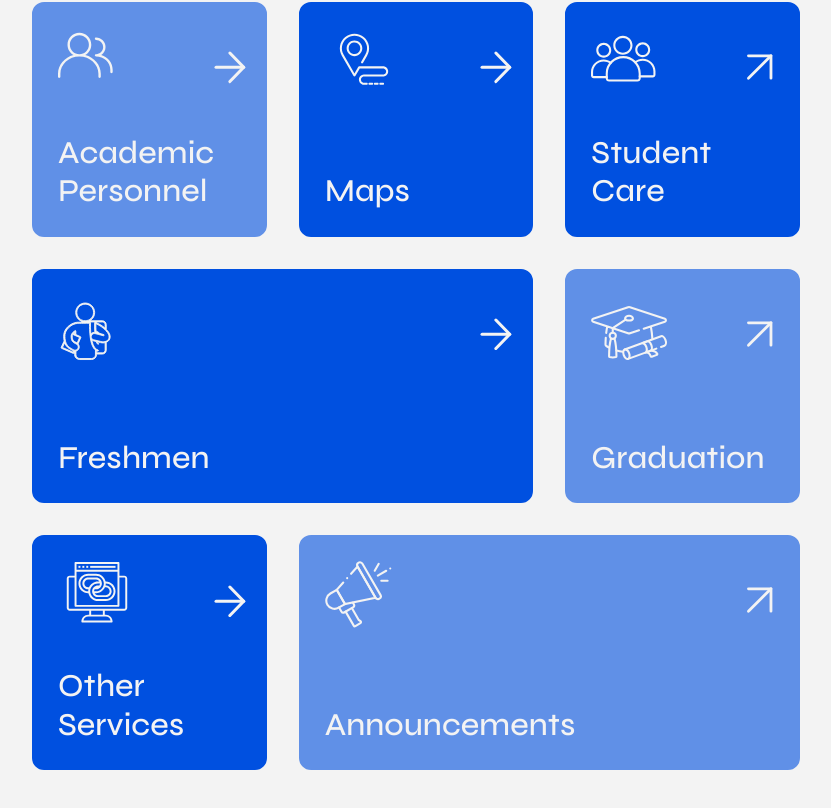
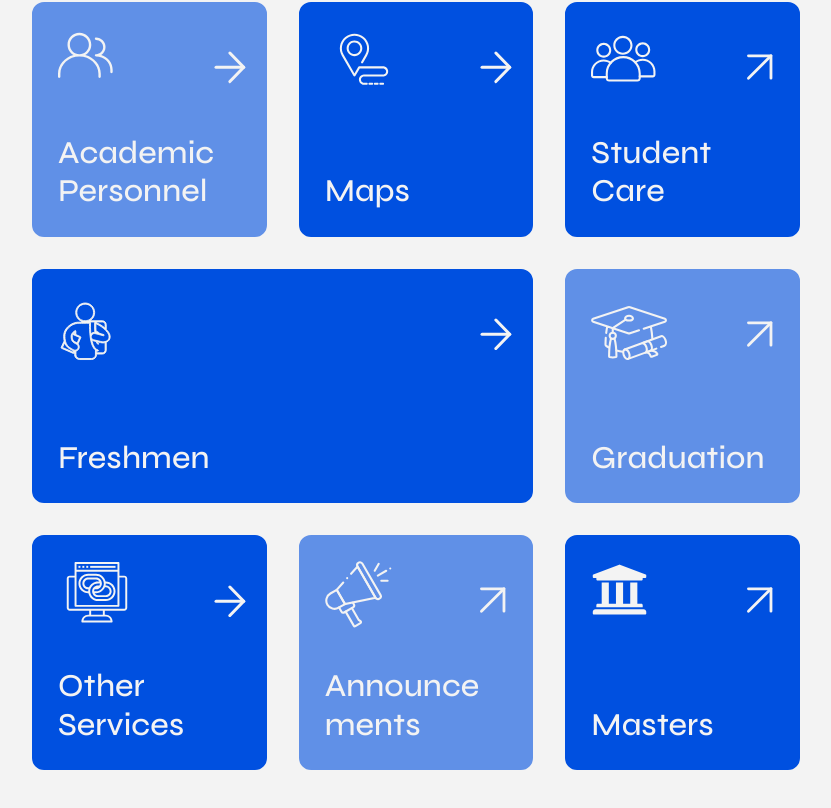
Before and after one commit to open-source-uom/myuom, a React (Create React App) app: page / in a window 1280 px wide. Shown: the part 906-1714 px from the top of the page, without its empty margins (224-1055 px from the left). Built offline with nearby package versions, Linux system fonts and the light colour scheme.

Commit message:
Fixes #180

```diff
--- a/src/assets/ConfigRoutes.js
+++ b/src/assets/ConfigRoutes.js
@@ -60,6 +60,7 @@ import LibraryPage from "../pages/LibraryPage";
 import FirstYearInfoPage from "../pages/FirstYearInfoPage";
 import SchedulePage from "../pages/SchedulePage";
 import MapPage from "../pages/MapPage";
+import { FaUniversity } from "react-icons/fa";
 import i18n from "../i18n";
 export const Categories = [
   {
@@ -210,11 +211,29 @@ export const Categories = [
     title: i18n.t("announcements"),
     iconSVG: <DepAnnounceIcon />,
     route: "/announcements",
-    span: 2,
+    span: 1,
     isExternal: true,
     requireSelection: true,
     position: 13,
     hide: false,
     pageToDisplay: <AnnouncementsPage />,
   },
+  {
+    title: i18n.t("masters"),
+    iconSVG: <FaUniversity       width="150%"
+                                 size="150%"
+                                 height="150%"
+                                 version="1.1"
+                                 viewBox="0 0 700 700"
+                                 xmlns="http://www.w3.org/2000/svg"
+                                 xmlnsXlink="http://www.w3.org/1999/xlink"
+                                 fill="#f3f3f3" />,
+    route: "https://www.uom.gr/programmata-metaptyxiakon-spoydon",
+    span: 1,
+    isExternal: true,
+    requireSelection: false,
+    position: 14,
+    hide: false,
+    pageToDisplay: null,
+  },
 ];
--- a/src/i18n.js
+++ b/src/i18n.js
@@ -52,7 +52,8 @@ const resources = {
       foititiki_merimna: "Student Care",
       freshmen_guides: "Freshmen",
       faq_title: "Frequently Asked",
-      faq_subtitle: "You will find answers that might be of interest to you."
+      faq_subtitle: "You will find answers that might be of interest to you.",
+      masters: "Masters",
       // //constants.js --> offices
       // // offices: "Offices",
       // // liaison_office: "Liason Office",
@@ -104,7 +105,8 @@ const resources = {
       foititiki_merimna: "Φοιτητική Μέριμνα",
       freshmen_guides: "Πρωτοετείς",
       faq_title: "Συχνές Ερωτήσεις",
-      faq_subtitle: "Εδώ θα βρείτε απαντήσεις σε ερωτήσεις που ενδέχεται να σας ενδιαφέρουν."
+      faq_subtitle: "Εδώ θα βρείτε απαντήσεις σε ερωτήσεις που ενδέχεται να σας ενδιαφέρουν.",
+      masters: "Μεταπτυχιακά"
       //constants.js
       // offices: "Γραφεία",
       // liaison_office: "Γραφείο Διασύνδεσης",
```
